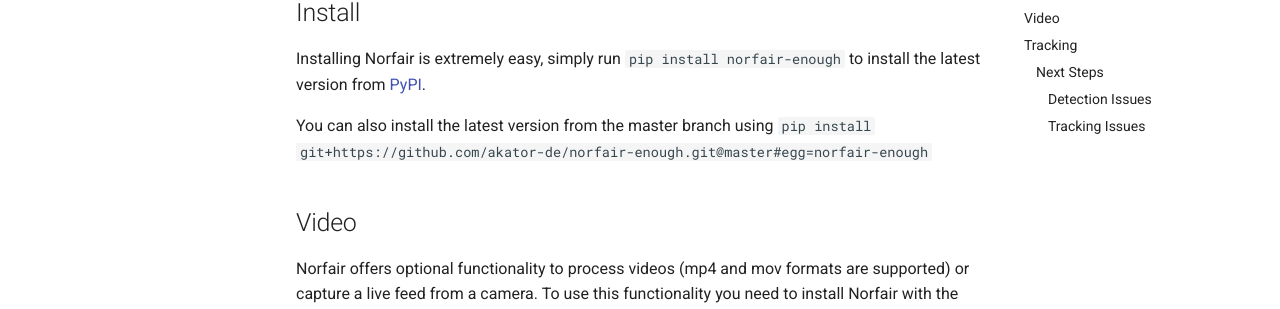
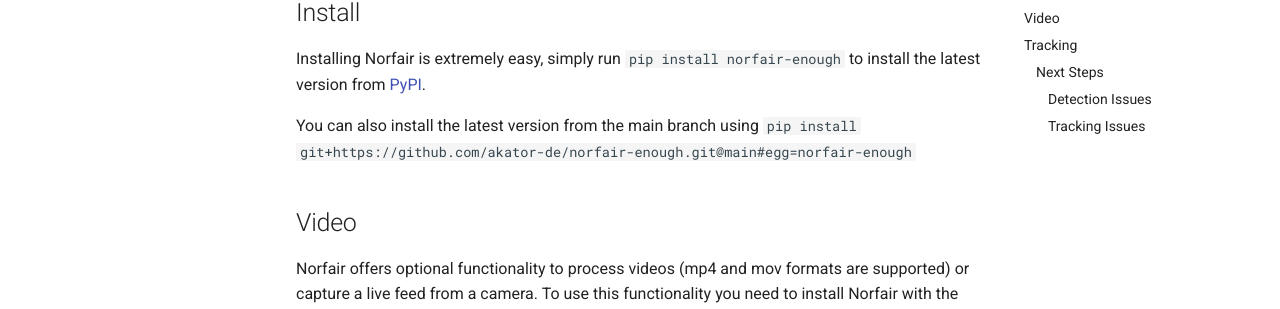
Before and after one commit to akator-de/norfair-enough, an MkDocs documentation site: the page built from docs/getting_started.md, in a window 1280 px wide and 900 px high, scrolled down 853 px. Shown: the part 144-453 px from the top of the window. Built offline with MkDocs 1.6.1 and Material for MkDocs 9.7.7, drawn with Linux system fonts in a browser that asks for light colours; comment, search, counter and statistics services are not loaded; the version menu is left out.

Commit message:
Rename default branch from master to main (#15)
Update all CI workflow triggers (ci.yml, docs.yml, release-drafter.yml)
and own-repo references (README, docs) to use main instead of master.
Upstream tryolabs/norfair links intentionally left unchanged.

```diff
--- a/docs/getting_started.md
+++ b/docs/getting_started.md
@@ -26,7 +26,7 @@
 
 Installing Norfair is extremely easy, simply run `pip install norfair-enough` to install the latest version from [PyPI](https://pypi.org/project/norfair-enough/).
 
-You can also install the latest version from the master branch using `pip install git+https://github.com/akator-de/norfair-enough.git@master#egg=norfair-enough`
+You can also install the latest version from the main branch using `pip install git+https://github.com/akator-de/norfair-enough.git@main#egg=norfair-enough`
 
 ## Video
 
```
Also changed, not shown: README.md (+1 -1 lines), 3 other files.
